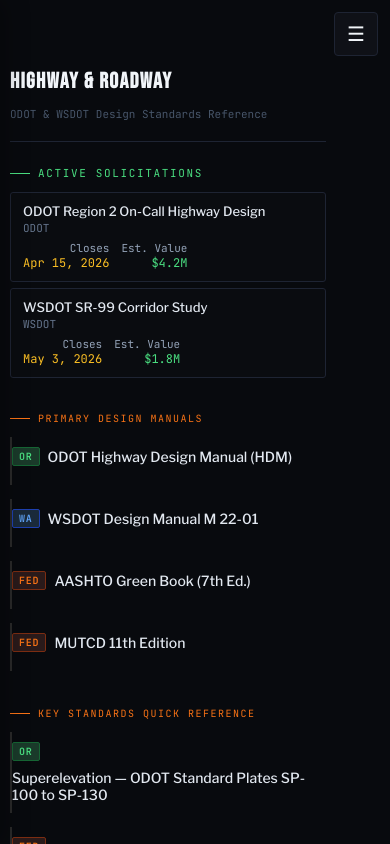
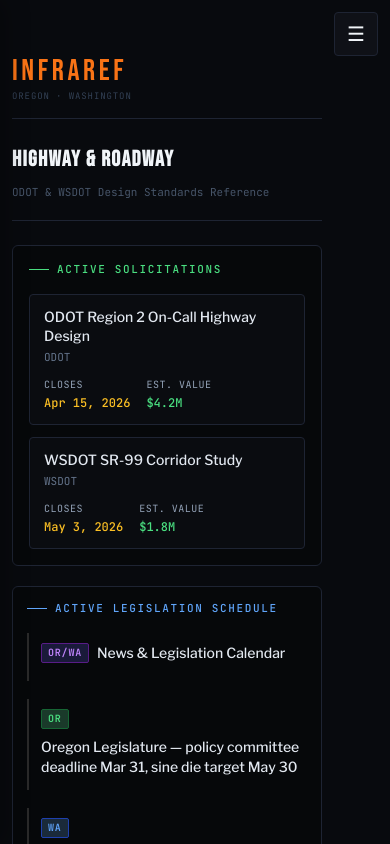
Before and after one commit to natebrantley/infraref, a React (Vite) app: page / in a window 390 px wide. Shown: the top 844 px of the page. Built offline with nearby package versions, Linux system fonts and the light colour scheme.

Commit message:
Active Solicitations + Legislation sections: dedicated styling, semantics; add Legislation Schedule; mobile spacing and hamburger fix
Made-with: Cursor

```diff
--- a/src/App.jsx
+++ b/src/App.jsx
@@ -73,6 +73,10 @@ export default function InfraRef() {
 
       {/* MAIN CONTENT */}
       <main className="app-main">
+        <div className="app-brand-mobile" aria-hidden="true">
+          <div style={{ fontFamily: "'Bebas Neue', sans-serif", fontSize: "30px", color: "#f97316", letterSpacing: "0.12em", lineHeight: 1 }}>INFRAREF</div>
+          <div style={{ fontFamily: "'JetBrains Mono', monospace", fontSize: "9px", color: "#334155", marginTop: "4px", letterSpacing: "0.1em" }}>OREGON · WASHINGTON</div>
+        </div>
         {selectedDetailSlug ? (
           <ProjectDetailView slug={selectedDetailSlug} onBack={() => setSelectedDetailSlug(null)} />
         ) : (
@@ -89,24 +93,43 @@ export default function InfraRef() {
         ) : module.isCalendar ? (
           <CalendarView />
         ) : (
-          <div style={{ display: "grid", gap: "28px" }}>
+          <div className="app-content-grid" style={{ display: "grid", gap: "28px" }}>
             {module.solicitations?.length > 0 && (
-              <div>
-                <div style={{ fontFamily: "'JetBrains Mono', monospace", fontSize: "11px", color: "#4ade80", letterSpacing: "0.15em", textTransform: "uppercase", marginBottom: "12px", display: "flex", alignItems: "center", gap: "8px" }}>
-                  <span style={{ width: "20px", height: "1px", background: "#4ade80", display: "inline-block" }} />
+              <section className="solicitations-section" aria-label="Active solicitations">
+                <h2 className="solicitations-section-heading">
+                  <span className="solicitations-section-heading-accent" aria-hidden="true" />
                   Active Solicitations
-                </div>
+                </h2>
+                <div className="solicitations-list">
                   {module.solicitations.map((s, si) => <SolicitationRow key={si} sol={s} />)}
                 </div>
+              </section>
             )}
 
-            {module.sections.map((sec, si) => (
+            {module.sections.map((sec, si) =>
+              sec.heading === "Active Legislation Schedule" ? (
+                <section key={si} className="legislation-schedule-section" aria-label="Active legislation schedule">
+                  <h2 className="legislation-schedule-section-heading">
+                    <span className="legislation-schedule-section-heading-accent" aria-hidden="true" />
+                    {sec.heading}
+                  </h2>
+                  <div className="legislation-schedule-list reference-list">
+                    {sec.items.map((item, ii) => (
+                      <ReferenceItem
+                        key={ii}
+                        item={item}
+                        onOpenDetail={item.detailSlug ? (slug) => setSelectedDetailSlug(slug) : undefined}
+                      />
+                    ))}
+                  </div>
+                </section>
+              ) : (
                 <div key={si}>
                   <div className="content-section-heading" style={{ fontFamily: "'JetBrains Mono', monospace", fontSize: "11px", color: "#f97316", letterSpacing: "0.15em", textTransform: "uppercase", marginBottom: "12px", display: "flex", alignItems: "center", gap: "8px" }}>
                     <span style={{ width: "20px", height: "1px", background: "#f97316", display: "inline-block" }} />
                     {sec.heading}
                   </div>
-                <div style={{ display: "grid", gap: "6px" }}>
+                  <div style={{ display: "grid", gap: "6px" }} className="reference-list">
                     {sec.items.map((item, ii) => (
                       <ReferenceItem
                         key={ii}
@@ -116,7 +139,8 @@ export default function InfraRef() {
                     ))}
                   </div>
                 </div>
-            ))}
+              )
+            )}
 
             {module.contacts?.length > 0 && (
               <div>
--- a/src/components/CalendarView.jsx
+++ b/src/components/CalendarView.jsx
@@ -80,7 +80,7 @@ export function CalendarView() {
           No events match the current filters.
         </div>
       ) : (
-        <div style={{ display: "flex", flexDirection: "column", gap: "24px" }}>
+        <div className="app-content-grid" style={{ display: "flex", flexDirection: "column", gap: "24px" }}>
           {byMonth.map(([monthKey, events]) => (
             <div key={monthKey}>
               <div
--- a/src/components/ContactCard.jsx
+++ b/src/components/ContactCard.jsx
@@ -1,7 +1,9 @@
 export function ContactCard({ contact }) {
   const stateColor = contact.state === "OR" ? "#4ade80" : contact.state === "WA" ? "#60a5fa" : "#c084fc";
   return (
-    <div style={{
+    <div
+      className="contact-card"
+      style={{
       background: "#0f1117", border: "1px solid #1e2433", borderRadius: "4px",
       padding: "12px 14px", display: "flex", flexDirection: "column", gap: "4px"
     }}>
--- a/src/components/DirectoryView.jsx
+++ b/src/components/DirectoryView.jsx
@@ -25,8 +25,8 @@ export function DirectoryView() {
   );
 
   return (
-    <div>
-      <div style={{ display: "flex", gap: "8px", flexWrap: "wrap", marginBottom: "16px", alignItems: "center" }}>
+    <div className="directory-view">
+      <div className="directory-filters" style={{ display: "flex", gap: "8px", flexWrap: "wrap", marginBottom: "16px", alignItems: "center" }}>
         <input
           className="directory-search"
           value={search} onChange={e => setSearch(e.target.value)}
--- a/src/components/ProjectDetailView.jsx
+++ b/src/components/ProjectDetailView.jsx
@@ -76,7 +76,7 @@ export function ProjectDetailView({ slug, onBack }) {
   }
 
   return (
-    <div style={{ display: "flex", flexDirection: "column", gap: "24px" }}>
+    <div className="project-detail-view" style={{ display: "flex", flexDirection: "column", gap: "24px" }}>
       <div style={{ display: "flex", alignItems: "center", gap: "12px", flexWrap: "wrap" }}>
         <button
           onClick={onBack}
--- a/src/components/SolicitationRow.jsx
+++ b/src/components/SolicitationRow.jsx
@@ -1,27 +1,33 @@
 export function SolicitationRow({ sol }) {
   return (
-    <div
+    <article
       className="solicitation-row"
       style={{
-        display: "grid", gridTemplateColumns: "1fr auto auto", gap: "12px", alignItems: "center",
-        padding: "10px 12px", background: "#0a0c10", border: "1px solid #1e2433",
-        borderRadius: "3px", marginBottom: "6px"
+        display: "grid",
+        gridTemplateColumns: "1fr auto",
+        gap: "12px",
+        alignItems: "center",
+        padding: "12px 14px",
+        background: "#0a0c10",
+        border: "1px solid #1e2433",
+        borderRadius: "4px",
+        marginBottom: 0,
       }}
     >
-      <div>
-        <div style={{ fontFamily: "'Libre Franklin', sans-serif", fontSize: "13px", color: "#e2e8f0", fontWeight: 500 }}>{sol.title}</div>
-        <div style={{ fontFamily: "'JetBrains Mono', monospace", fontSize: "11px", color: "#64748b", marginTop: "2px" }}>{sol.agency}</div>
+      <div className="solicitation-row-main">
+        <h3 className="solicitation-row-title">{sol.title}</h3>
+        <p className="solicitation-row-agency">{sol.agency}</p>
       </div>
-      <div className="solicitation-meta" style={{ display: "flex", gap: "12px", flexWrap: "wrap", textAlign: "right" }}>
-        <div>
-          <div style={{ fontFamily: "'JetBrains Mono', monospace", fontSize: "11px", color: "#94a3b8" }}>Closes</div>
-          <div style={{ fontFamily: "'JetBrains Mono', monospace", fontSize: "12px", color: "#fbbf24" }}>{sol.closes}</div>
+      <div className="solicitation-meta" style={{ display: "flex", gap: "16px", flexWrap: "wrap", textAlign: "right" }}>
+        <div className="solicitation-meta-item">
+          <span className="solicitation-meta-label">Closes</span>
+          <span className="solicitation-meta-value solicitation-meta-value--closes">{sol.closes}</span>
         </div>
-        <div>
-          <div style={{ fontFamily: "'JetBrains Mono', monospace", fontSize: "11px", color: "#94a3b8" }}>Est. Value</div>
-          <div style={{ fontFamily: "'JetBrains Mono', monospace", fontSize: "12px", color: "#4ade80" }}>{sol.value}</div>
+        <div className="solicitation-meta-item">
+          <span className="solicitation-meta-label">Est. Value</span>
+          <span className="solicitation-meta-value solicitation-meta-value--value">{sol.value}</span>
         </div>
       </div>
-    </div>
+    </article>
   );
 }
--- a/src/data/content.js
+++ b/src/data/content.js
@@ -3,6 +3,15 @@ export const CONTENT = {
     title: "Highway & Roadway",
     subtitle: "ODOT & WSDOT Design Standards Reference",
     sections: [
+      {
+        heading: "Active Legislation Schedule",
+        items: [
+          { label: "News & Legislation Calendar", tag: "OR/WA", url: "#", note: "Full schedule: hearings, comment periods, legislation, rulemaking — use Calendar module to filter by type." },
+          { label: "Oregon Legislature — policy committee deadline Mar 31, sine die target May 30", tag: "OR", url: "#", note: "2026 session key dates." },
+          { label: "Washington Legislature — floor cutoff Apr 15", tag: "WA", url: "#", note: "Last day to pass bills from opposite house." },
+          { label: "Federal FY2026 appropriations / continuing resolution", tag: "FED", url: "#", note: "Transportation appropriations timeline." },
+        ]
+      },
       {
         heading: "Primary Design Manuals",
         items: [
@@ -45,6 +54,12 @@ export const CONTENT = {
     subtitle: "AASHTO LRFD, ODOT & WSDOT Bridge Standards",
     sections: [
       {
+        heading: "Active Legislation Schedule",
+        items: [
+          { label: "News & Legislation Calendar", tag: "OR/WA", url: "#", note: "Hearings, comment periods, legislation — use Calendar module for full schedule." },
+        ]
+      },
+      {
         heading: "Design Standards",
         items: [
           { label: "AASHTO LRFD Bridge Design Specifications (9th Ed.)", tag: "FED", url: "#", note: "HL-93 live load, Strength I—V limit states" },
@@ -84,6 +99,12 @@ export const CONTENT = {
     title: "Transit & Rail",
     subtitle: "TriMet, Sound Transit, FTA — Pacific Northwest",
     sections: [
+      {
+        heading: "Active Legislation Schedule",
+        items: [
+          { label: "News & Legislation Calendar", tag: "OR/WA", url: "#", note: "FTA CIG, hearings, legislation — use Calendar module for full schedule." },
+        ]
+      },
       {
         heading: "Agency Standards & Programs",
         items: [
--- a/src/index.css
+++ b/src/index.css
@@ -58,9 +58,147 @@ body {
   z-index: 99;
 }
 
+.app-brand-mobile {
+  display: none;
+}
+
+/* —— Active Solicitations section —— */
+.solicitations-section {
+  background: #06080a;
+  border: 1px solid #1e2433;
+  border-radius: 6px;
+  padding: 20px;
+}
+
+.solicitations-section-heading {
+  font-family: "JetBrains Mono", monospace;
+  font-size: 11px;
+  font-weight: 500;
+  color: #4ade80;
+  letter-spacing: 0.15em;
+  text-transform: uppercase;
+  margin: 0 0 16px;
+  display: flex;
+  align-items: center;
+  gap: 8px;
+  line-height: 1.4;
+}
+
+.solicitations-section-heading-accent {
+  width: 20px;
+  height: 1px;
+  background: #4ade80;
+  display: inline-block;
+}
+
+.solicitations-list {
+  display: flex;
+  flex-direction: column;
+  gap: 10px;
+}
+
+.solicitation-row {
+  font-family: "Libre Franklin", sans-serif;
+}
+
+.solicitation-row-main {
+  min-width: 0;
+}
+
+.solicitation-row-title {
+  font-family: "Libre Franklin", sans-serif;
+  font-size: 14px;
+  font-weight: 500;
+  color: #e2e8f0;
+  margin: 0;
+  line-height: 1.4;
+}
+
+.solicitation-row-agency {
+  font-family: "JetBrains Mono", monospace;
+  font-size: 11px;
+  color: #64748b;
+  margin: 4px 0 0;
+  line-height: 1.4;
+}
+
+.solicitation-meta {
+  display: flex;
+  gap: 16px;
+  flex-wrap: wrap;
+  text-align: right;
+}
+
+.solicitation-meta-item {
+  display: flex;
+  flex-direction: column;
+  gap: 2px;
+  align-items: flex-end;
+}
+
+.solicitation-meta-label {
+  font-family: "JetBrains Mono", monospace;
+  font-size: 10px;
+  color: #94a3b8;
+  text-transform: uppercase;
+  letter-spacing: 0.05em;
+}
+
+.solicitation-meta-value {
+  font-family: "JetBrains Mono", monospace;
+  font-size: 12px;
+  font-weight: 500;
+}
+
+.solicitation-meta-value--closes {
+  color: #fbbf24;
+}
+
+.solicitation-meta-value--value {
+  color: #4ade80;
+}
+
+/* —— Active Legislation Schedule section —— */
+.legislation-schedule-section {
+  background: #06080a;
+  border: 1px solid #1e2433;
+  border-radius: 6px;
+  padding: 20px;
+}
+
+.legislation-schedule-section-heading {
+  font-family: "JetBrains Mono", monospace;
+  font-size: 11px;
+  font-weight: 500;
+  color: #60a5fa;
+  letter-spacing: 0.15em;
+  text-transform: uppercase;
+  margin: 0 0 16px;
+  display: flex;
+  align-items: center;
+  gap: 8px;
+  line-height: 1.4;
+}
+
+.legislation-schedule-section-heading-accent {
+  width: 20px;
+  height: 1px;
+  background: #60a5fa;
+  display: inline-block;
+}
+
+.legislation-schedule-list {
+  display: flex;
+  flex-direction: column;
+  gap: 10px;
+}
+
+.legislation-schedule-list.reference-list {
+  gap: 10px;
+}
+
 @media (max-width: 768px) {
   img, video { max-width: 100%; height: auto; }
-  .reference-item { min-height: 48px; padding: 10px 0 !important; }
   .app-layout { flex-direction: column; height: auto; min-height: 100vh; min-height: 100dvh; }
   .app-nav {
     position: fixed;
@@ -85,35 +223,115 @@ body {
     z-index: 101;
   }
   .app-main {
-    padding: 16px 12px;
+    padding: 20px 16px;
     padding-top: calc(56px + env(safe-area-inset-top));
-    padding-right: calc(12px + 44px + 12px);
+    padding-right: calc(16px + 44px + 16px);
+    line-height: 1.5;
+  }
+  .app-brand-mobile {
+    display: block;
+    padding: 0 0 16px;
+    margin-bottom: 16px;
+    border-bottom: 1px solid #1e2433;
   }
   .app-header {
     display: flex;
     align-items: center;
     gap: 12px;
-    padding: 12px 0 16px;
+    padding: 16px 0 20px;
+    margin-bottom: 20px;
     border-bottom: 1px solid #1e2433;
-    margin-bottom: 16px;
   }
-  .app-title { font-size: 26px !important; letter-spacing: 0.06em !important; }
-  .app-subtitle { font-size: 11px !important; }
-  .content-section-heading { font-size: 10px !important; }
-  .solicitation-row { grid-template-columns: 1fr !important; gap: 6px !important; text-align: left !important; }
-  .solicitation-row > div:not(:first-child) { display: flex; gap: 8px; flex-wrap: wrap; }
-  .solicitation-row > div:not(:first-child) > div:first-child { width: auto; }
-  .calendar-event-grid { grid-template-columns: 60px 1fr !important; }
-  .project-detail-parties { grid-template-columns: 1fr !important; }
-  .directory-firm-grid { grid-template-columns: 1fr !important; }
-  .directory-firm-card { grid-template-columns: 1fr !important; }
+  .app-content-grid {
+    gap: 24px !important;
+  }
+  .app-title { font-size: 26px !important; letter-spacing: 0.06em !important; line-height: 1.2 !important; }
+  .app-subtitle { font-size: 11px !important; line-height: 1.4 !important; }
+  .content-section-heading {
+    font-size: 11px !important;
+    margin-bottom: 14px !important;
+    line-height: 1.4 !important;
+  }
+  .reference-item {
+    min-height: 48px !important;
+    padding: 12px 0 14px 14px !important;
+    margin-bottom: 12px !important;
+    line-height: 1.5 !important;
+  }
+  .reference-item > div:first-child { line-height: 1.45 !important; }
+  .reference-list { gap: 10px !important; }
+  .solicitation-row {
+    grid-template-columns: 1fr !important;
+    gap: 12px !important;
+    padding: 14px 16px !important;
+  }
+  .solicitation-meta {
+    text-align: left !important;
+    justify-content: flex-start;
+  }
+  .solicitation-meta-item {
+    align-items: flex-start !important;
+  }
+  .contact-card {
+    padding: 14px 16px !important;
+    gap: 8px !important;
+  }
+  .contact-cards-grid { grid-template-columns: 1fr !important; gap: 12px !important; }
+  .directory-filters {
+    margin-bottom: 20px !important;
+    gap: 10px !important;
+  }
+  .directory-firm-grid { grid-template-columns: 1fr !important; gap: 10px !important; }
+  .directory-firm-card {
+    grid-template-columns: 1fr !important;
+    padding: 14px 16px !important;
+    gap: 10px !important;
+  }
   .directory-firm-card > div:last-child { text-align: left !important; align-items: flex-start !important; }
-  .contact-cards-grid { grid-template-columns: 1fr !important; }
-  .directory-search { width: 100% !important; max-width: none !important; }
+  .directory-search { width: 100% !important; max-width: none !important; min-height: 44px !important; padding: 10px 12px !important; font-size: 16px !important; }
+  .calendar-event-grid {
+    grid-template-columns: 60px 1fr !important;
+    padding: 14px 16px !important;
+    gap: 14px !important;
+  }
+  .project-detail-view { gap: 28px !important; }
+  .project-detail-parties { grid-template-columns: 1fr !important; gap: 12px !important; }
   .module-item { min-height: 48px; padding: 12px 16px !important; }
 }
 
 @media (max-width: 480px) {
-  .app-main { padding: 12px 10px; padding-top: calc(56px + env(safe-area-inset-top)); padding-right: calc(10px + 44px + 10px); }
+  .app-main {
+    padding: 16px 12px;
+    padding-top: calc(56px + env(safe-area-inset-top));
+    padding-right: calc(12px + 44px + 12px);
+  }
+  .app-brand-mobile { padding-bottom: 14px; margin-bottom: 14px; }
+  .app-header { padding: 14px 0 18px; margin-bottom: 18px; }
+  .app-content-grid { gap: 20px !important; }
   .app-title { font-size: 22px !important; }
+  .content-section-heading { margin-bottom: 12px !important; }
+  .reference-item { padding: 10px 0 12px 12px !important; margin-bottom: 10px !important; }
+  .reference-list { gap: 8px !important; }
+  .solicitations-section {
+    padding: 16px;
+  }
+  .solicitations-list {
+    gap: 12px;
+  }
+  .legislation-schedule-section {
+    padding: 16px;
+  }
+  .legislation-schedule-list {
+    gap: 12px;
+  }
+  .solicitation-row { padding: 12px 14px !important; }
+  .contact-card { padding: 12px 14px !important; }
+  .contact-cards-grid { gap: 10px !important; }
+  .legislation-schedule-section { padding: 14px; }
+  .legislation-schedule-list { gap: 10px; }
+  .directory-filters { margin-bottom: 18px !important; gap: 8px !important; }
+  .directory-firm-grid { gap: 8px !important; }
+  .directory-firm-card { padding: 12px 14px !important; }
+  .calendar-event-grid { padding: 12px 14px !important; gap: 12px !important; }
+  .project-detail-parties { gap: 10px !important; }
 }
```
Lines whose indentation alone changed are shown as unchanged.
